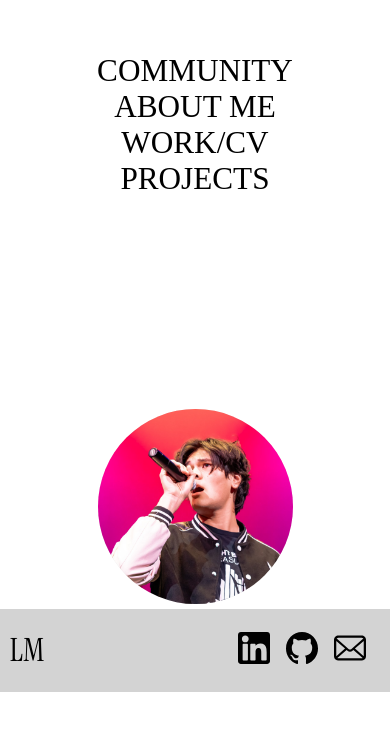
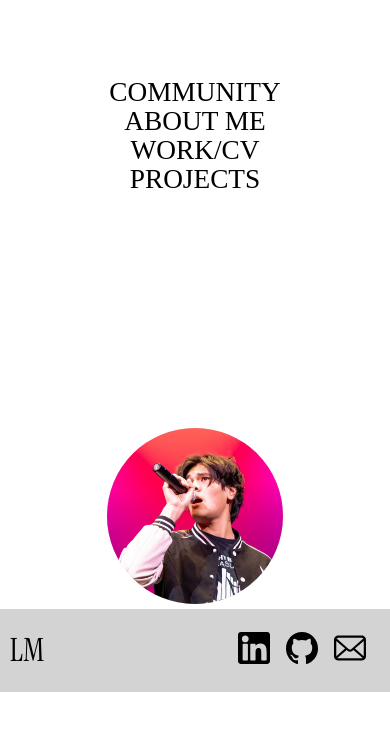
Before and after one commit to Logan-Mui/Web-Portfolio, a React (Vite) app: page / in a window 390 px wide. Shown: the part 152-882 px from the top of the page. Built offline with nearby package versions, Linux system fonts and the light colour scheme.

Commit message:
improved mobile view but fr now

```diff
--- a/src/styles/splash/menu.css
+++ b/src/styles/splash/menu.css
@@ -3,6 +3,8 @@
     align-items: center;
     justify-content: space-between;
     width: 100%;
+    min-height: 90vh;
+    min-height: 90dvh; /* Dynamic viewport height for mobile browsers */
     background-color: white;
     position: relative;
     overflow: hidden;
@@ -114,57 +116,60 @@
     }
 }
 
-/* For smaller screens */
+/* For smaller screens - iPhone 13 Pro is 390px wide */
 @media (max-width: 768px) {
     .Menu {
         padding: 0.5rem 0;
-        gap: 1rem;
+        gap: 0.75rem;
         min-height: auto;
+        min-height: fit-content;
     }
 
     .MenuLinks a {
-        font-size: clamp(1.3rem, 7vw, 2.5rem);
+        font-size: clamp(1.2rem, 6.5vw, 2.5rem);
         padding: 0.05em 0.3em;
-        margin: 0.03em 0;
-        line-height: 1.05;
-    }
-
-    .MenuLinks:hover a {
-        font-size: clamp(1.2rem, 6.5vw, 2.3rem);
-    }
-
-    .MenuLinks:hover a:hover {
-        font-size: clamp(1.6rem, 8vw, 3rem);
-    }
-
-    .PicOfMe {
-        width: clamp(150px, 45vw, 250px);
-        height: clamp(150px, 45vw, 250px);
-    }
-}
-
-/* For very small screens */
-@media (max-width: 480px) {
-    .Menu {
-        padding: 0.3rem 0;
-        gap: 0.8rem;
-    }
-
-    .MenuLinks a {
-        font-size: clamp(1.1rem, 8vw, 2rem);
+        margin: 0.02em 0;
         line-height: 1;
     }
 
     .MenuLinks:hover a {
-        font-size: clamp(1rem, 7.5vw, 1.8rem);
+        font-size: clamp(1.1rem, 6vw, 2.3rem);
     }
 
     .MenuLinks:hover a:hover {
-        font-size: clamp(1.4rem, 9vw, 2.5rem);
+        font-size: clamp(1.5rem, 7.5vw, 3rem);
     }
 
     .PicOfMe {
-        width: clamp(130px, 50vw, 200px);
-        height: clamp(130px, 50vw, 200px);
+        width: clamp(140px, 42vw, 240px);
+        height: clamp(140px, 42vw, 240px);
     }
 }
+
+/* Specifically for iPhone 13 Pro and similar sized devices */
+@media (max-width: 430px) {
+    .Menu {
+        padding: 0.3rem 0;
+        gap: 0.5rem;
+        justify-content: space-evenly;
+    }
+
+    .MenuLinks a {
+        font-size: clamp(1rem, 7vw, 2rem);
+        line-height: 0.95;
+        margin: 0.01em 0;
+    }
+
+    .MenuLinks:hover a {
+        font-size: clamp(0.95rem, 6.5vw, 1.8rem);
+    }
+
+    .MenuLinks:hover a:hover {
+        font-size: clamp(1.3rem, 8vw, 2.5rem);
+    }
+
+    .PicOfMe {
+        width: clamp(120px, 45vw, 200px);
+        height: clamp(120px, 45vw, 200px);
+    }
+}
```
